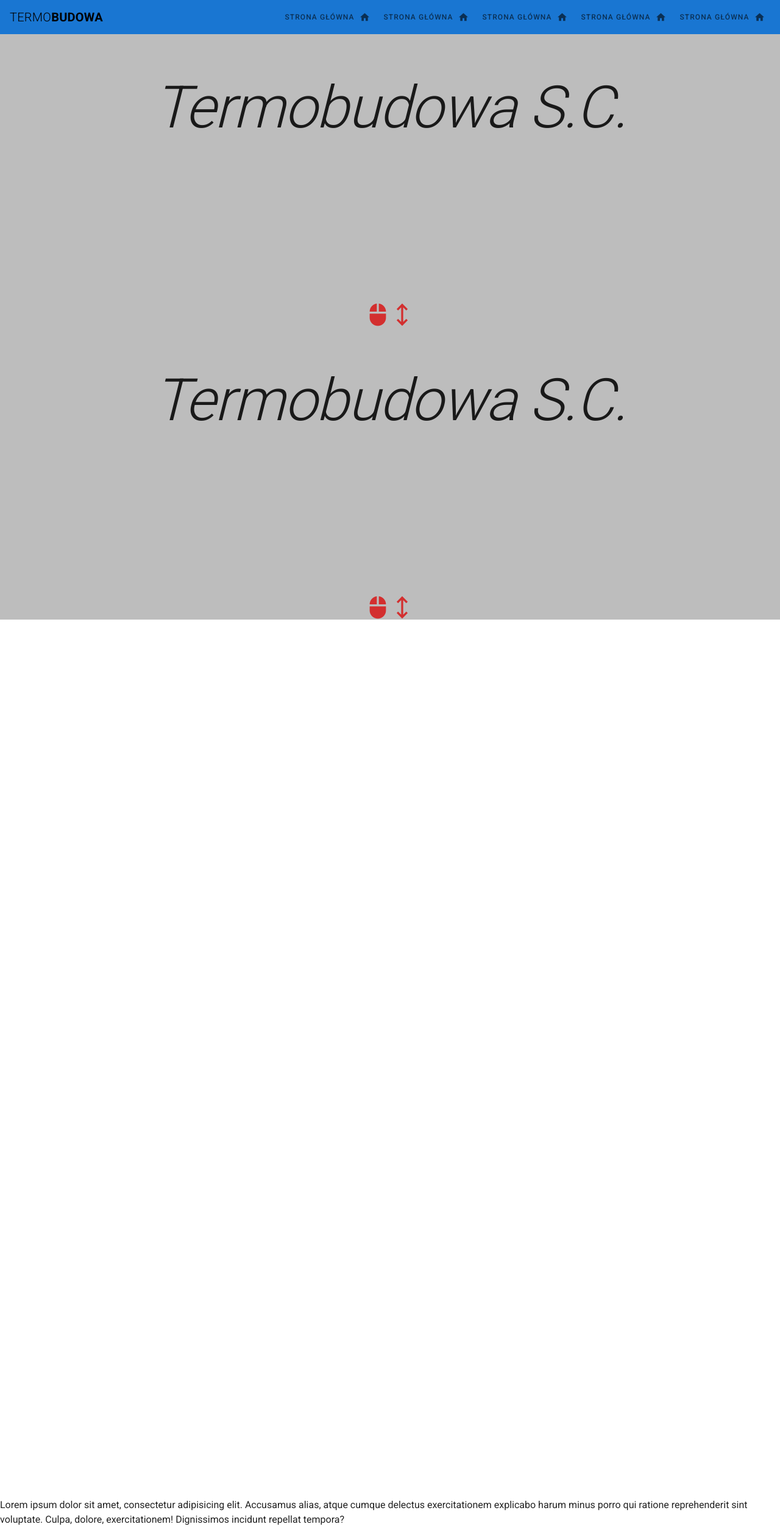
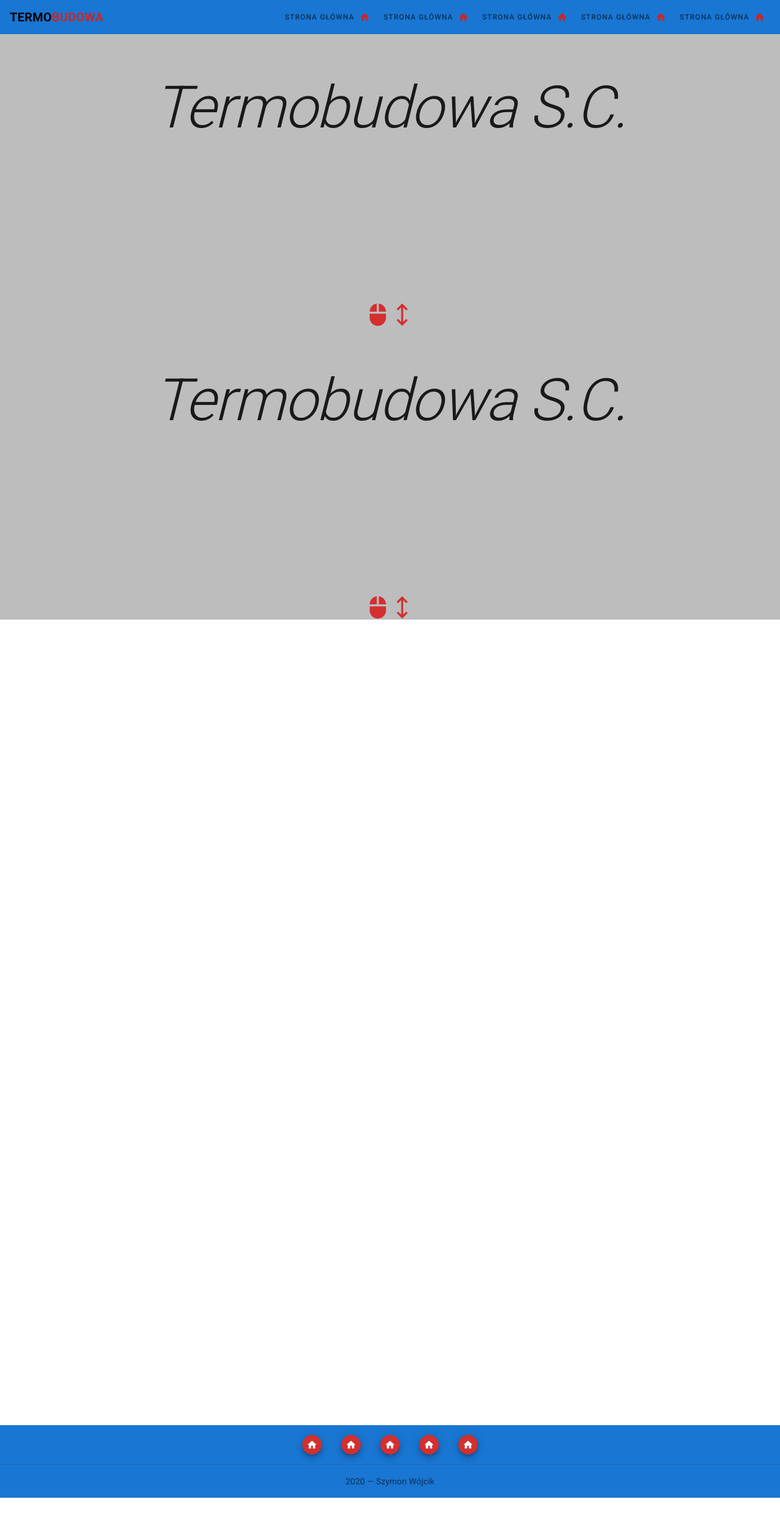
Before and after one commit to Cersin/Termobudowa, a Vue app: page / in a window 1280 px wide. Shown: the whole page at 61% size. After the commit the page ends 2456 px from the top, so only its background shows below. Built offline with nearby package versions, Linux system fonts and the light colour scheme.

Commit message:
color-changes

```diff
--- a/src/components/nav_footer.vue
+++ b/src/components/nav_footer.vue
@@ -1,12 +1,48 @@
 <template>
-<div>
-Lorem ipsum dolor sit amet, consectetur adipisicing elit. Accusamus alias, atque cumque delectus exercitationem explicabo harum minus porro qui ratione reprehenderit sint voluptate. Culpa, dolore, exercitationem! Dignissimos incidunt repellat tempora?
-</div>
+    <v-footer
+            absolute
+            padless
+    >
+        <v-card
+                flat
+                tile
+                width="100%"
+                class="primary  text-center"
+        >
+            <v-card-text>
+                <v-btn
+                        v-for="link in links"
+                        :key="link.text"
+                        class="mx-4 red darken-2"
+                        fab
+                        x-small
+
+                >
+                    <v-icon size="18px" class="white--text">{{ link.icon }}</v-icon>
+                </v-btn>
+            </v-card-text>
+            <v-divider></v-divider>
+            <v-card-text >
+                {{ new Date().getFullYear() }} — Szymon Wójcik
+            </v-card-text>
+        </v-card>
+    </v-footer>
 </template>
 
 <script>
     export default {
-        name: "nav_footer"
+        name: "nav_footer",
+        data() {
+            return{
+                links: [
+                    { icon: 'mdi-home', text: 'Strona Główna', route:'/'},
+                    { icon: 'mdi-home', text: 'Strona Główna', route:'/'},
+                    { icon: 'mdi-home', text: 'Strona Główna', route:'/'},
+                    { icon: 'mdi-home', text: 'Strona Główna', route:'/'},
+                    { icon: 'mdi-home', text: 'Strona Główna', route:'/'},
+                ]
+            }
+        }
     }
 </script>
 
--- a/src/components/navbar.vue
+++ b/src/components/navbar.vue
@@ -2,9 +2,9 @@
     <nav>
         <v-app-bar short app flat class="primary">
 
-            <v-toolbar-title class="title text-uppercase black--text font-weight-light">
-                <span >Termo</span>
-                <span class="font-weight-bold">budowa</span>
+            <v-toolbar-title class="title text-uppercase  font-weight-light">
+                <span class="black--text font-weight-bold" >Termo</span>
+                <span class="red--text text--darken-3 font-weight-bold">budowa</span>
             </v-toolbar-title>
 
                 <!-- odstęp w nawigacji !-->
@@ -13,7 +13,7 @@
                 <!--Przyciski na med i wys rozdzielczosci !-->
                 <v-btn v-for="link in links" :key="link.text" small text class="text--secondary d-none d-md-block">
                     <span>{{ link.text }}</span>
-                    <v-icon right>{{ link.icon }}</v-icon>
+                    <v-icon right class="red--text text--darken-3">{{ link.icon }}</v-icon>
                 </v-btn>
 
                 <!--Przyciski ponizej med rozdzielczosci !-->
@@ -21,7 +21,7 @@
                 <div class="text-center d-md-none">
                     <v-menu offset-y>
                         <template v-slot:activator="{ on }">
-                            <v-btn small v-on="on" rounded class="transparent white--text" >
+                            <v-btn small v-on="on" rounded class="transparent red--text text--darken-3" >
                                 <span>Menu</span>
                                 <v-icon>mdi-chevron-down</v-icon>
                             </v-btn>
@@ -32,8 +32,8 @@
                                     :key="link.text"
                             >
                                 <span>
-                                    <v-btn small rounded class="transparent ">
-                                        <v-icon>{{ link.icon }}</v-icon>
+                                    <v-btn small rounded class="transparent  ">
+                                        <v-icon class="red--text text--darken-3">{{ link.icon }}</v-icon>
                                         <span>{{ link.text }}</span>
                                     </v-btn>
 
@@ -59,8 +59,6 @@
                     { icon: 'mdi-home', text: 'Strona Główna', route:'/'},
                     { icon: 'mdi-home', text: 'Strona Główna', route:'/'},
                     { icon: 'mdi-home', text: 'Strona Główna', route:'/'},
-
-
                 ]
             }
         }
```
